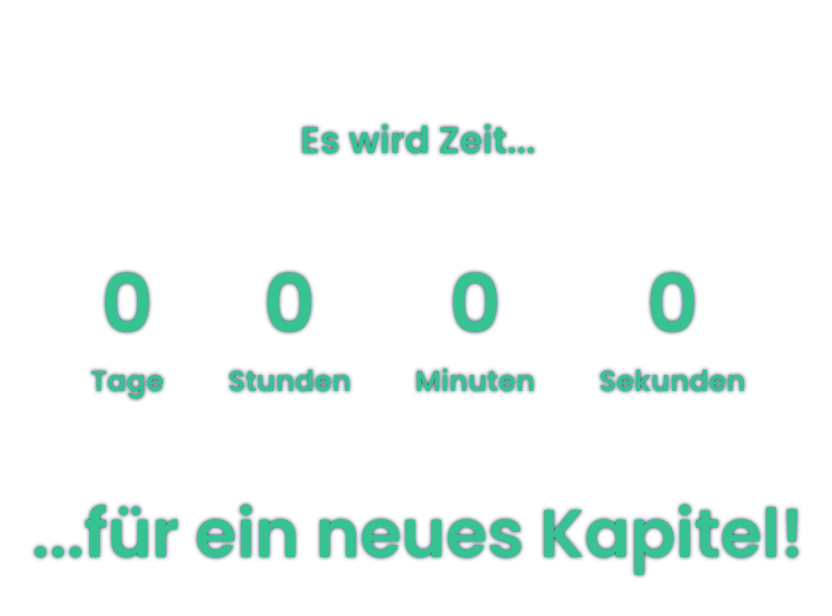
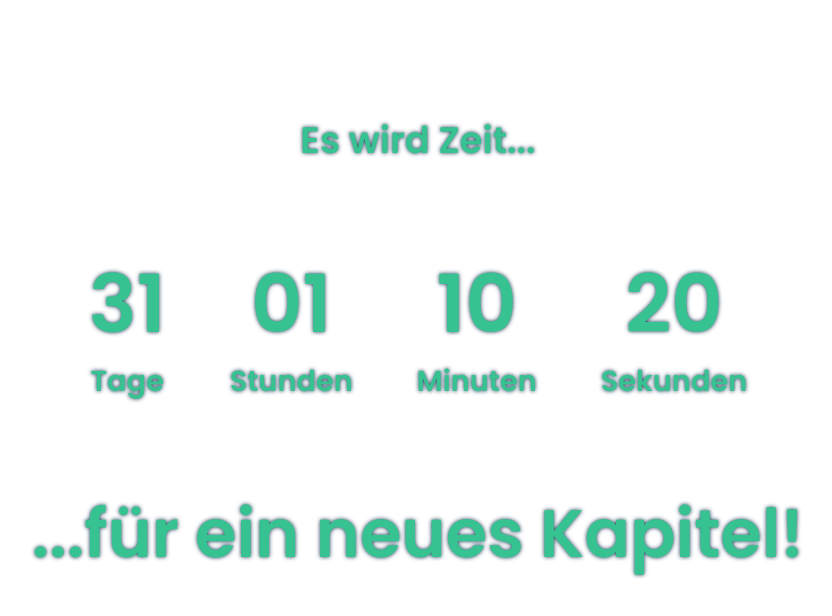
Before and after one commit to sikoob/tessa_starter, a plain HTML site: page index.html in a window 1280 px wide. Shown: the whole page, without its empty margins (222-1054 px from the left). Drawn offline with Linux system fonts and the light colour scheme.

Commit message:
new page

```diff
--- a/script.js
+++ b/script.js
@@ -5,7 +5,7 @@ const minutesElement =document.getElementById('minutes');
 const secondsElement =document.getElementById('seconds');
 
 //target date definition
-const newDate = `2 Jan 2023, 09:00` ;
+const newDate = `1 Jul 2024, 09:00`;
 
 function countdown () {
     const currentDate =new Date();
```
Also changed, not shown: index.html (+1 -1 lines).
